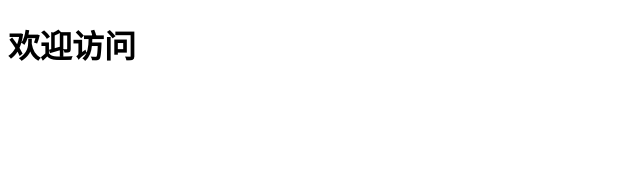
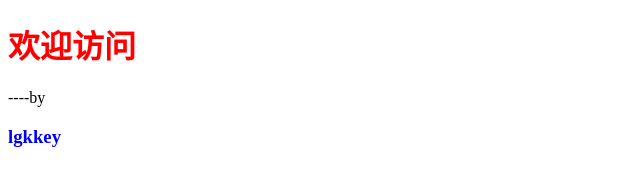
Before and after one commit to lgkkey/lgkkey.github.io, a plain HTML site: page index.html in a window 1280 px wide. Shown: the whole page, without its empty margins (0-640 px from the left). Drawn offline with Linux system fonts and the light colour scheme.

Commit message:
Update index.html

```diff
--- a/index.html
+++ b/index.html
@@ -7,6 +7,6 @@
 
   </head>
   <body>
-  <h1 style='color:"red"'>欢迎访问</h1>
+    <h1 style='color:red'>欢迎访问</h1>----by <h3 style="color:#00f">lgkkey</h3>
   </body>
 </html>
```
